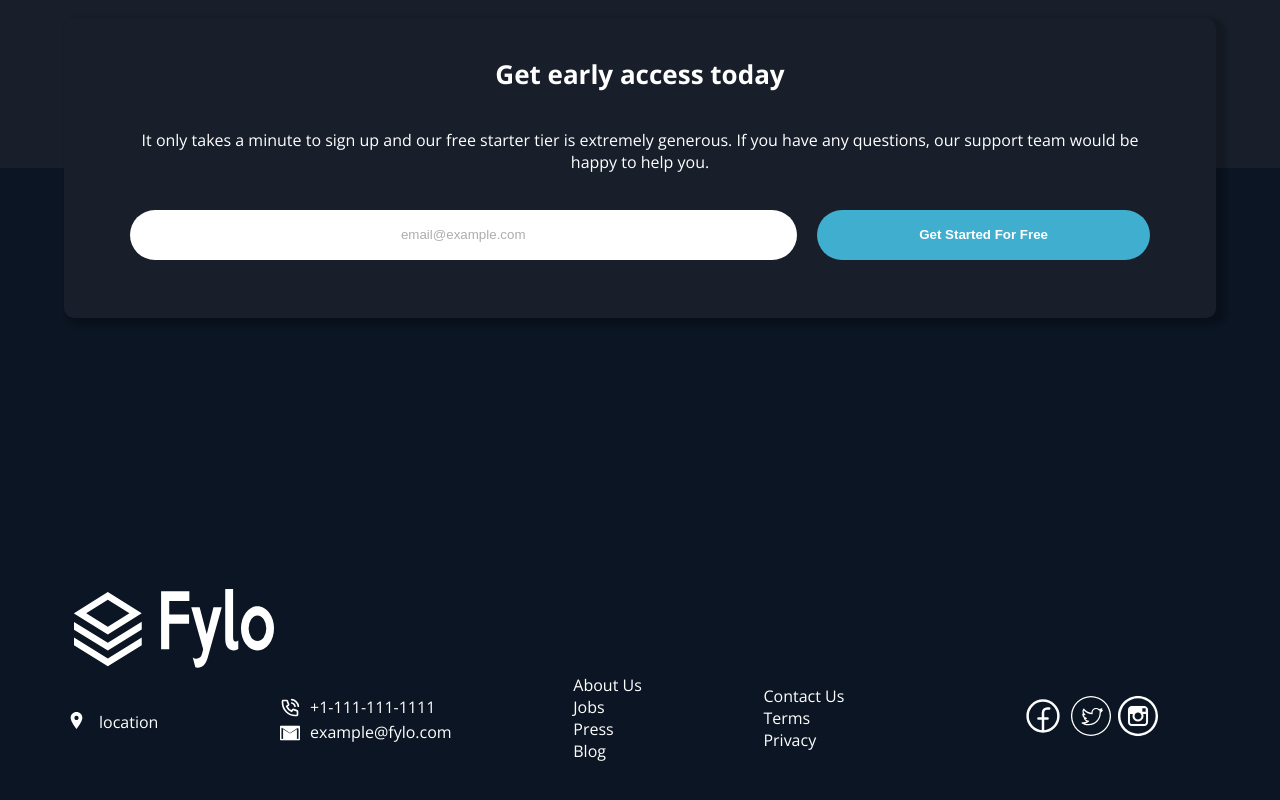
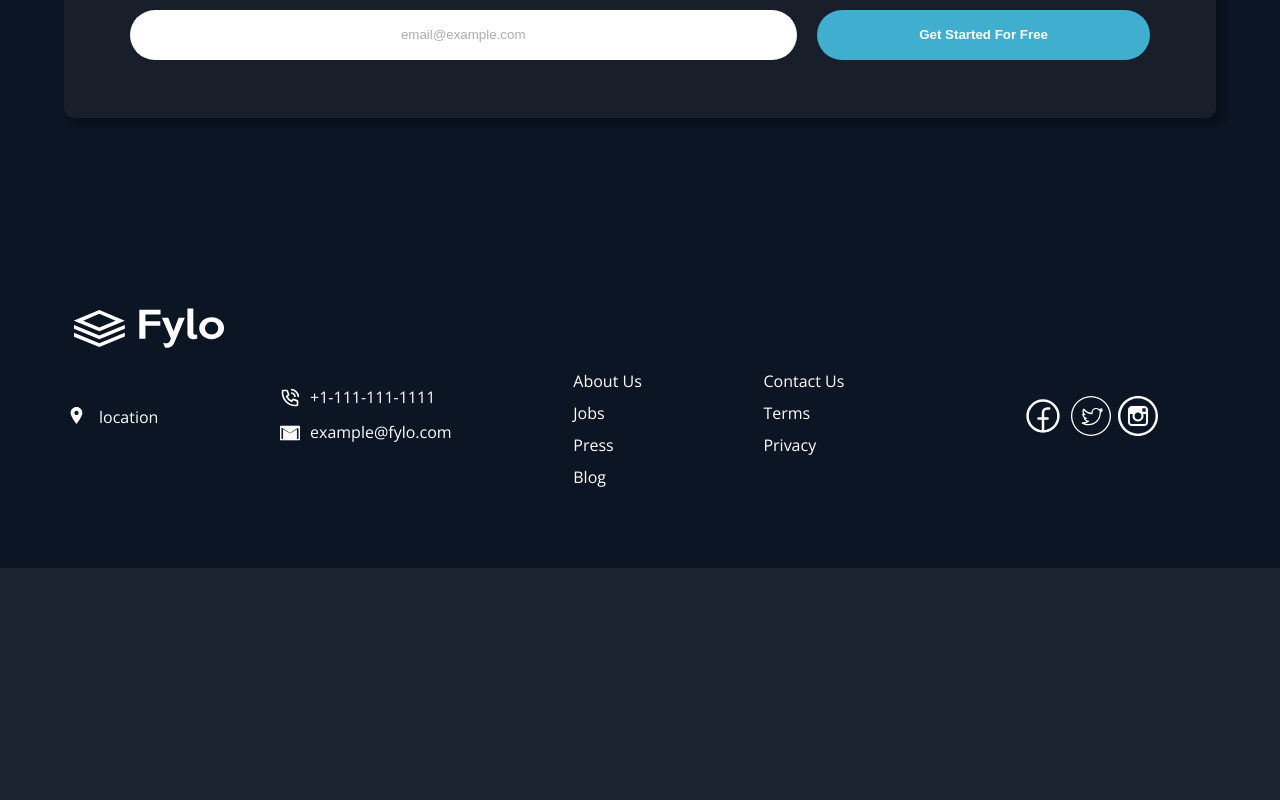
Before and after one commit to Biggyhands/fylo-landing-page, a React (Vite) app in the folder app/: page / in a window 1280 px wide. Shown: the part 3372-4172 px from the top of the page. After the commit the page ends 3940 px from the top, so only its background shows below. Built offline with nearby package versions, Linux system fonts and the light colour scheme.

Commit message:
project almost completed

```diff
--- a/app/src/components/FooterContainer.jsx
+++ b/app/src/components/FooterContainer.jsx
@@ -92,32 +92,32 @@ export default function FooterContainer() {
             example@fylo.com
           </p>
         </div>
-        <div>
-          <ul className="footer-details">
+        <div className="footer-details">
+          <ul>
             <li>
-              <a href="#">About Us</a>
+              <p href="#">About Us</p>
             </li>
             <li>
-              <a href="#">Jobs</a>
+              <p href="#">Jobs</p>
             </li>
             <li>
-              <a href="#">Press</a>
+              <p href="#">Press</p>
             </li>
             <li>
-              <a href="#">Blog</a>
+              <p href="#">Blog</p>
             </li>
           </ul>
         </div>
         <div className="footer-links">
           <ul>
             <li>
-              <a href="#">Contact Us</a>
+              <p>Contact Us</p>
             </li>
             <li>
-              <a href="#">Terms</a>
+              <p>Terms</p>
             </li>
             <li>
-              <a href="#">Privacy</a>
+              <p>Privacy</p>
             </li>
           </ul>
         </div>
--- a/app/src/index.css
+++ b/app/src/index.css
@@ -247,7 +247,7 @@ main {
 
 .testimony-container {
   background-color: var(--color-primary-dark-blue-main);
-  min-height: 900px;
+  min-height: 700px;
   display: flex;
   flex-direction: column;
   align-items: center;
@@ -298,7 +298,7 @@ main {
 
 .form-container {
   width: 100%;
-  min-height: 600px;
+  height: 600px;
   background-color: var(--color-primary-dark-blue-main);
   box-shadow: inset 0 -300px 0 var(--color-primary-dark-blue-footer);
   display: flex;
@@ -372,7 +372,7 @@ form button:active {
 footer {
   background-color: var(--color-primary-dark-blue-footer);
   width: 100%;
-  min-height: 500px;
+  height: 600px;
   display: flex;
   justify-content: center;
 }
@@ -394,13 +394,14 @@ footer li {
   list-style: none;
 }
 
-footer li a {
+footer li p {
   text-decoration: none;
   color: var(--color-neutral-white);
 }
 
-footer li a:hover {
+footer li p:hover {
   font-weight: bold;
+
   cursor: pointer;
 }
 .social-icons {
@@ -743,6 +744,10 @@ footer li a:hover {
     width: 30%;
     height: 50px;
   }
+  .form-container {
+    background-color: var(--color-primary-dark-blue-main);
+    box-shadow: inset 0 -300px 0 var(--color-primary-dark-blue-footer);
+  }
 
   /*Footer Style*/
   footer {
@@ -754,26 +759,22 @@ footer li a:hover {
     align-items: center;
   }
   .footer-card img {
+    height: 40px;
+    width: 150px;
     position: absolute;
-    transform: translate(
-      10px,
-      -90px
-    ); /* Desplaza la imagen 10px a la derecha y 20px hacia abajo */
+    transform: translate(10px, -90px);
   }
   .social-icons {
     width: 250px;
   }
 
-  .footer-contact,
-  .footer-details,
-  .footer-links {
-    display: flex;
-    flex-direction: column;
-    justify-content: space-evenly;
+  .footer-card p {
+    margin-bottom: 10px;
   }
 
-  .footer-links a {
-    margin-bottom: 10px;
+  .footer-details {
+    position: relative;
+    top: 16px;
   }
 }
 
@@ -949,6 +950,34 @@ footer li a:hover {
     width: 30%;
     height: 50px;
   }
+
+  /*Footer Style*/
+  footer {
+    height: 300px;
+  }
+  .footer-card {
+    flex-direction: row;
+    justify-content: space-between;
+    align-items: center;
+  }
+  .footer-card img {
+    height: 40px;
+    width: 150px;
+    position: absolute;
+    transform: translate(10px, -90px);
+  }
+  .social-icons {
+    width: 250px;
+  }
+
+  .footer-card p {
+    margin-bottom: 10px;
+  }
+
+  .footer-details {
+    position: relative;
+    top: 16px;
+  }
 }
 
 /*1740*/
@@ -1111,5 +1140,33 @@ footer li a:hover {
     width: 30%;
     height: 50px;
   }
+
+  /*Footer Style*/
+  footer {
+    height: 300px;
+  }
+  .footer-card {
+    flex-direction: row;
+    justify-content: space-between;
+    align-items: center;
+  }
+  .footer-card img {
+    height: 40px;
+    width: 150px;
+    position: absolute;
+    transform: translate(10px, -90px);
+  }
+  .social-icons {
+    width: 250px;
+  }
+
+  .footer-card p {
+    margin-bottom: 10px;
+  }
+
+  .footer-details {
+    position: relative;
+    top: 16px;
+  }
 }
 /**/
```
